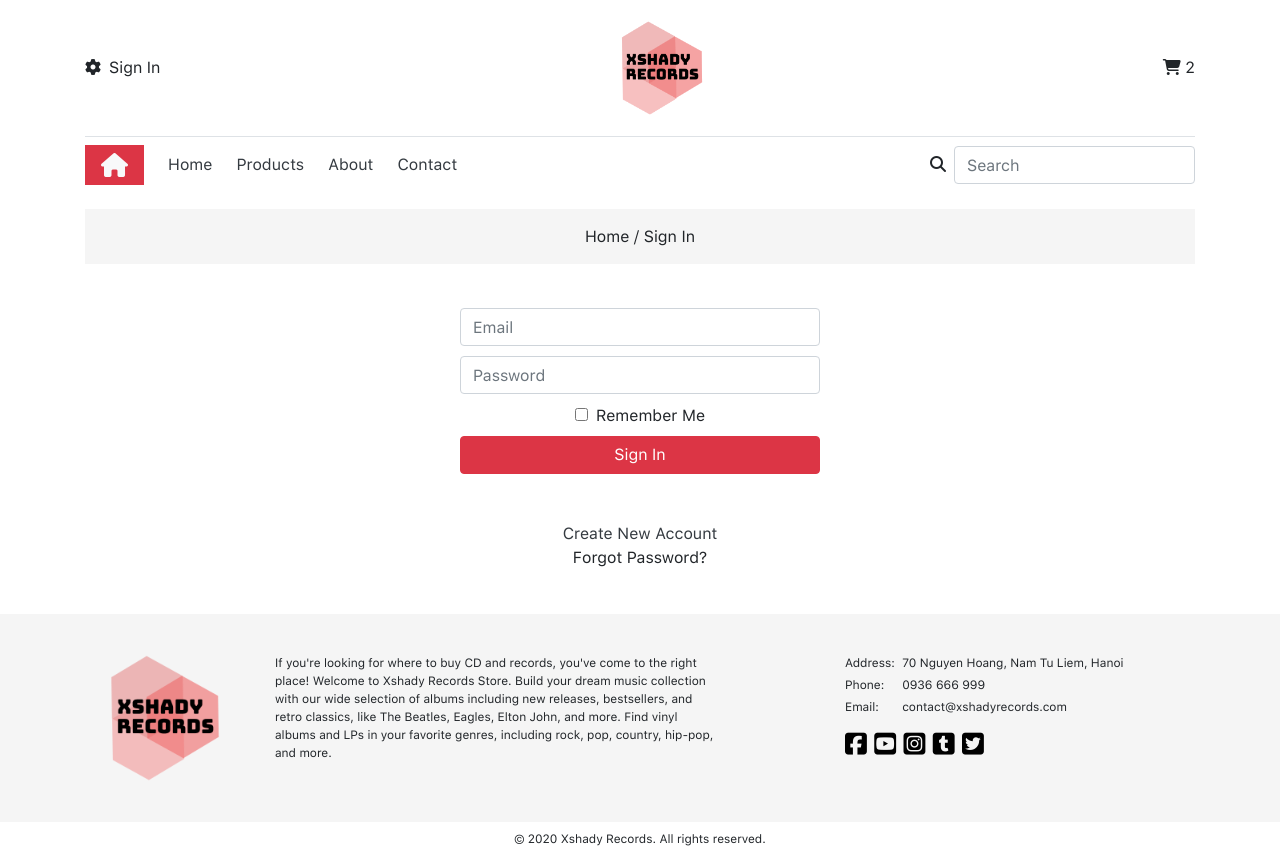
After one commit to quando213/xshadyrecords, a PHP site: page /sign-in.html in a window 1280 px wide. The commit adds this page. Run offline with PHP 8.4, Linux system fonts and the light colour scheme; some libraries are stand-ins or nearby versions.

Commit message:
Added Sign In, Sign Up page

```diff
--- a/css/style.css
+++ b/css/style.css
@@ -73,8 +73,9 @@ a {
     right: 20px;
     opacity: 1;
 }
-.sign-in-text:hover>.dropdown-menu {
+.sign-in-text:hover > .dropdown-menu {
     display: block;
+    margin-top: 0;
 }
 /*--------------------New Releases----------------*/
 .new-releases {
@@ -351,6 +352,104 @@ th:last-child {
     padding-bottom: 10px;
 }
 
+/* SIGN IN, SIGN UP FORM */
+#signInForm, #signUpForm {
+    max-width: 400px;
+    padding: 20px;
+    margin: auto;
+}
+
+#signInForm .form-control, #signUpForm .form-control {
+    margin-bottom: 10px;
+}
+
+form input.error {
+    margin-bottom: 0 !important;
+}
+
+form label.error {
+    font-weight: bold;
+    font-size: 12px;
+    color: red;
+    margin-bottom: 15px;
+    display: flex;
+}
+
+/* form sign-in ------------------------------------------- */
+
+
+
+/*input[type=email], select {*/
+/*    width: 100%;*/
+/*    padding: 12px 20px;*/
+/*    margin: 8px 0;*/
+/*    display: inline-block;*/
+/*    border: 1px solid #e1e1e1;*/
+/*    box-sizing: border-box;*/
+/*}*/
+
+/*input[type=password], select {*/
+/*    width: 100%;*/
+/*    padding: 12px 20px;*/
+/*    margin: 8px 0;*/
+/*    display: inline-block;*/
+/*    border: 1px solid #e1e1e1;*/
+/*    box-sizing: border-box;*/
+/*}*/
+
+/*.icon-form-1 {*/
+/*    margin-top: -59px;*/
+/*    margin-left: 100px;*/
+/*    position: absolute;*/
+/*    width: 53px;*/
+/*    height: 50px;*/
+/*}*/
+
+/*.icon-form-2 {*/
+/*    margin-top: -59px;*/
+/*    margin-left: 360px;*/
+/*    position: absolute;*/
+/*    width: 53px;*/
+/*    height: 50px;*/
+/*}*/
+
+/*input[type=radio] {*/
+/*    margin-top: 8px;*/
+/*}*/
+
+/*input[type=submit]:hover {*/
+/*    background-color: #cccccc;*/
+/*    color: lightgrey;*/
+/*}*/
+
+/*input[type=submit] {*/
+/*    width: 100%;*/
+/*    padding: 8px 20px;*/
+/*    margin: 8px 0;*/
+/*    display: inline-block;*/
+/*    border: 1px solid #e1e1e1;*/
+/*    box-sizing: border-box;*/
+/*    background: black;*/
+/*    color: white;*/
+/*    cursor: pointer;*/
+/*}*/
+
+/*pre {*/
+/*    font-size: 16px;*/
+/*    text-align: center;*/
+/*    cursor: pointer;*/
+/*    margin-top: 6px;*/
+/*}*/
+
+/*pre:hover {*/
+/*    color: blue;*/
+/*}*/
+
+/*footer {*/
+/*    margin-top: 20px;*/
+/*}*/
+
+
 @media screen and (max-width: 767px) {
     .header .logo-container img {
         height: 70px;
--- /dev/null
+++ b/javascripts/sign-in.js
@@ -0,0 +1,24 @@
+$(function () {
+    $('#signInForm').validate({
+        rules: {
+            email: {
+                required: true,
+                email: true
+            },
+            password: {
+                required: true,
+                minlength: 5
+            }
+        },
+        messages: {
+            email: {
+                required: 'Please provide an email',
+                email: 'Invalid email'
+            },
+            password: {
+                required: 'Please provide a password',
+                minlength: 'Your password must be at least 5 characters long'
+            }
+        }
+    });
+})
--- /dev/null
+++ b/sign-in.html
@@ -0,0 +1,119 @@
+<!DOCTYPE html>
+<html lang="en">
+<head>
+    <meta charset="UTF-8">
+    <meta name="viewport" content="width=device-width, initial-scale=1.0">
+    <!--    <meta property="og:image" content="http://gatgat.herokuapp.com/img/apple-music-image.png">-->
+    <meta name="description"
+          content="Build your dream music collection with our wide selection of albums including new releases, bestsellers, and retro classics.">
+    <title>Xshady Records</title>
+    <!--    <link rel="apple-touch-icon" sizes="180x180" href="images/favicon-180.png">-->
+    <!--    <link rel="icon" type="image/png" sizes="32x32" href="images/favicon-32.png">-->
+    <script src="https://kit.fontawesome.com/2a33a147b1.js" crossorigin="anonymous"></script>
+    <link rel="stylesheet" href="https://maxcdn.bootstrapcdn.com/bootstrap/4.5.2/css/bootstrap.min.css">
+    <!--    <link rel="stylesheet" href="css/bootstrap-dark.min.css">-->
+    <!--    <link rel="stylesheet" href="css/toggle-bootstrap.css">-->
+    <!--    <link rel="stylesheet" href="css/toggle-bootstrap-dark.css">-->
+    <link rel="stylesheet" href="css/style.css">
+</head>
+<body>
+<div class="wrapper">
+    <header class="container mx-auto">
+        <div class="header border-bottom">
+            <div class="d-flex justify-content-between align-items-center">
+                <button class="navbar-toggler d-md-none" type="button" data-toggle="collapse" data-target="#collapsibleNavbar">
+                    <i class="fas fa-bars"></i>
+                </button>
+                <div class="user-container d-none d-md-block">
+                    <div class="sign-in-text"><i class="fas fa-cog mr-2"></i>Sign In</div>
+                </div>
+                <div class="logo-container my-2">
+                    <img src="images/brand-logo.png" alt="Xshady Records">
+                </div>
+                <div class="cart-container">
+                    <i class="fas fa-shopping-cart"></i>
+                    <span class="cart-quantity">2</span>
+                </div>
+            </div>
+        </div>
+        <div class="navbar p-0 collapse d-md-flex" id="collapsibleNavbar">
+            <div class="d-flex justify-content-between align-items-center menu-items">
+                <i class="fas fa-home mr-2 bg-danger px-3 py-2 text-light d-none d-md-block"></i>
+                <nav class="d-flex flex-column flex-md-row p-3 text-dark">
+                    <a class="mr-4" href="">Home</a>
+                    <a class="mr-4" href="">Products</a>
+                    <a class="mr-4" href="">About</a>
+                    <a class="" href="">Contact</a>
+                    <a class="mr-4 d-md-none" href="">Sign In</a>
+                </nav>
+            </div>
+            <div class="form-group d-flex align-items-center m-0">
+                <label for="search" class="mb-0 d-none d-md-block"><i class="fas fa-search mr-2"></i></label>
+                <input type="text" class="form-control" id="search" placeholder="Search">
+            </div>
+        </div>
+    </header>
+    <div class="container pt-3">
+        <div class="path">
+            <h6 class="my-2">Home / Sign In</h6>
+        </div>
+    </div>
+    <form class="form-group text-center my-4" id="signInForm" method="post" autocomplete="off">
+        <input type="email" class="form-control" name="email" placeholder="Email">
+        <input type="password" class="form-control" name="password" placeholder="Password">
+        <div class="checkbox">
+            <label><input type="checkbox" class="mr-2" value="">Remember Me</label>
+        </div>
+        <button class="btn btn-danger btn-block" type="submit">Sign In</button>
+        <a href="sign-up.html" class="d-block text-dark mt-5">Create New Account</a>
+        <div class="forgot-password">Forgot Password?</div>
+    </form>
+    <footer class="pt-3">
+        <div class="container">
+            <div class="row pt-2 pb-4">
+                <div class="col-12 col-lg-2 logo-footer">
+                    <img class="img-fluid" src="images/brand-logo.png">
+                </div>
+                <div class="col-12 col-lg-5 pt-3" id="introduction">
+                    If you're looking for where to buy CD and records, you've come to the right place! Welcome
+                    to Xshady Records Store. Build your dream music collection with our wide selection of albums
+                    including new releases, bestsellers, and retro classics, like The Beatles, Eagles, Elton
+                    John,
+                    and more. Find vinyl albums and LPs in your favorite genres, including rock, pop, country,
+                    hip-pop,
+                    and more.
+                </div>
+                <div class="col-12 col-lg-1 p-0"></div>
+                <div class="col-12 col-lg-4 pt-3" id="Information">
+                    <div id="contact-detail">
+                        <div class="d-inline-block">
+                            <div class="mb-1">Address:</div>
+                            <div class="mb-1">Phone:</div>
+                            <div class="">Email:</div>
+                        </div>
+                        <div class="d-inline-block ml-1">
+                            <div class="mb-1">70 Nguyen Hoang, Nam Tu Liem, Hanoi</div>
+                            <div class="mb-1">0936 666 999</div>
+                            <div class="mb-3">contact@xshadyrecords.com</div>
+                        </div>
+                        <div id="social-media">
+                            <a href="#"><i class="fab fa-facebook-square pr-1"></i></a>
+                            <a href="#"><i class="fab fa-youtube-square pr-1"></i></a>
+                            <a href="#"><i class="fab fa-instagram-square pr-1"></i></a>
+                            <a href="#"><i class="fab fa-tumblr-square pr-1"></i></a>
+                            <a href="#"><i class="fab fa-twitter-square"></i></a>
+                        </div>
+                    </div>
+                </div>
+            </div>
+        </div>
+        <div class="text-center bg-white py-2">© 2020 Xshady Records. All rights reserved.</div>
+    </footer>
+</div>
+<script src="https://ajax.googleapis.com/ajax/libs/jquery/3.5.1/jquery.min.js"></script>
+<script src="https://cdnjs.cloudflare.com/ajax/libs/popper.js/1.16.0/umd/popper.min.js"></script>
+<script src="https://maxcdn.bootstrapcdn.com/bootstrap/4.5.2/js/bootstrap.min.js"></script>
+<script src="https://cdnjs.cloudflare.com/ajax/libs/jquery-validate/1.19.1/jquery.validate.min.js"></script>
+<script src="javascripts/sign-in.js"></script>
+</body>
+</html>
```
Also changed, not shown: javascripts/sign-up.js (added, +38 -0 lines), sign-up.html (added, +117 -0 lines).
